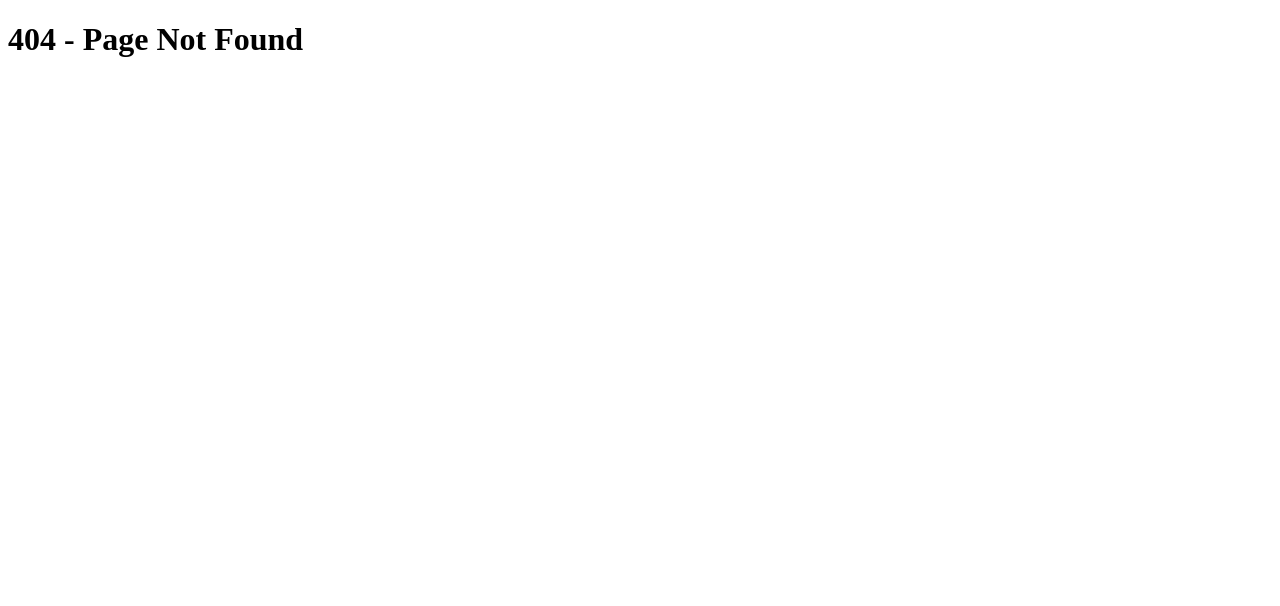
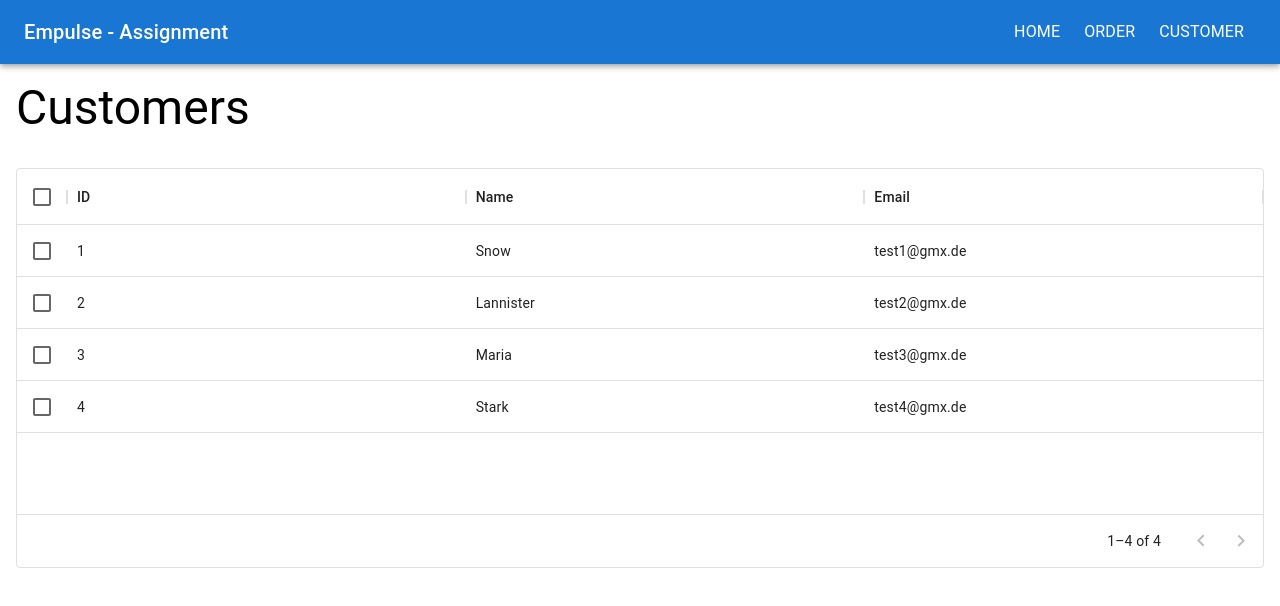
Before and after one commit to robyhartonodev/assignment, a Next.js app in the folder src/main/ui/: page /customers in a window 1280 px wide. Before the commit this address had no page. Shown: the top 606 px of the page. Built offline with nearby package versions, Linux system fonts and the light colour scheme.

Commit message:
Implemented Initial UI using Material UI libraries

```diff
--- a/src/main/ui/package.json
+++ b/src/main/ui/package.json
@@ -11,6 +11,11 @@
     "export": "next export -o ../resources/static"
   },
   "dependencies": {
+    "@emotion/react": "^11.10.5",
+    "@emotion/styled": "^11.10.5",
+    "@mui/icons-material": "^5.11.0",
+    "@mui/material": "^5.11.7",
+    "@mui/x-data-grid": "^5.17.22",
     "@next/font": "13.1.6",
     "eslint": "8.33.0",
     "eslint-config-next": "13.1.6",
--- a/src/main/ui/src/components/layout.js
+++ b/src/main/ui/src/components/layout.js
@@ -1,5 +1,3 @@
-import {useEffect} from "react";
-import {useRouter} from 'next/router'
 import Navbar from "@/components/navbar";
 import Head from "next/head";
 
@@ -7,13 +5,13 @@ export default function Layout({children}) {
     return (
         <>
             <Head>
-                <title>Create Next App</title>
+                <title>Empulse - Assignment</title>
                 <meta name="description" content="Generated by create next app"/>
                 <meta name="viewport" content="width=device-width, initial-scale=1"/>
                 <link rel="icon" href="/favicon.ico"/>
             </Head>
             <Navbar></Navbar>
-            <main>
+            <main style={{padding: "16px"}}>
                 {children}
             </main>
         </>
--- a/src/main/ui/src/components/navbar.js
+++ b/src/main/ui/src/components/navbar.js
@@ -1,17 +1,48 @@
+import {AppBar, Box, Grid, Toolbar, Typography} from "@mui/material";
 import Link from "next/link";
 
 export default function Navbar() {
+    const navItems = [
+        {title: "Home", link: '/'},
+        {title: "Order", link: '/orders'},
+        {title: "Customer", link: '/customers'}
+    ]
+
     return (
-        <>
-            <div>Navbar</div>
-            <ul>
-                <li>
-                    <Link href="/">Home</Link>
-                </li>
-                <li>
-                    <Link href="/orders">Orders</Link>
-                </li>
-            </ul>
-        </>
+        <Box sx={{flexGrow: 1}}>
+            <AppBar position="static" component="div">
+                <Toolbar>
+                    <Grid container spacing={2} alignItems="center">
+                        <Grid item xs={12} md={4}>
+                            <Typography variant="h6" color="inherit" component="div">
+                                Empulse - Assignment
+                            </Typography>
+                        </Grid>
+                        <Grid item xs={12} md={8}>
+                            <Box sx={{flexGrow: 1, display: {xs: 'flex'}}} justifyContent={{md: "flex-end", sm: "flex-start"}}>
+                                {
+                                    navItems.map((item) => (
+                                        <Typography color="inherit" key={item.title}>
+                                            <Link href={item.link}
+                                                  style={{
+                                                      textDecoration: 'none',
+                                                      color: '#fff',
+                                                      padding: '4px',
+                                                      margin: '8px',
+                                                      textTransform: 'uppercase',
+                                                      fontFamily: 'inherit'
+                                                  }}
+                                            >
+                                                {item.title}
+                                            </Link>
+                                        </Typography>
+                                    ))
+                                }
+                            </Box>
+                        </Grid>
+                    </Grid>
+                </Toolbar>
+            </AppBar>
+        </Box>
     )
 }
--- a/src/main/ui/src/pages/404.js
+++ b/src/main/ui/src/pages/404.js
@@ -1,3 +1,8 @@
+import Layout from "@/components/layout";
+
 export default function Custom404() {
-    return <h1>404 - Page Not Found</h1>
+    return (
+        <Layout>
+            <h1>404 - Page Not Found</h1>
+        </Layout>)
 }
--- a/src/main/ui/src/pages/_app.js
+++ b/src/main/ui/src/pages/_app.js
@@ -1,3 +1,5 @@
+import "../styles/globals.css"
+
 export default function App({ Component, pageProps }) {
   return <Component {...pageProps} />
 }
--- /dev/null
+++ b/src/main/ui/src/pages/customers/index.js
@@ -0,0 +1,39 @@
+import Layout from "@/components/layout";
+import { DataGrid } from '@mui/x-data-grid';
+import {Typography} from "@mui/material";
+
+const columns = [
+    { field: 'id', headerName: 'ID', flex: 1 },
+    { field: 'name', headerName: 'Name', flex: 1  },
+    { field: 'email', headerName: 'Email', flex: 1  },
+];
+
+const rows = [
+    { id: 1, name: 'Snow', email: "test1@gmx.de" },
+    { id: 2, name: 'Lannister', email: "test2@gmx.de" },
+    { id: 3, name: 'Maria', email: "test3@gmx.de" },
+    { id: 4, name: 'Stark', email: "test4@gmx.de" },
+];
+
+const CustomerIndex = () => {
+
+    return (
+        <Layout>
+            <Typography variant="h3" marginBottom={4}>
+                Customers
+            </Typography>
+
+            <div style={{ height: 400, width: '100%' }}>
+                <DataGrid
+                    rows={rows}
+                    columns={columns}
+                    pageSize={5}
+                    rowsPerPageOptions={[5]}
+                    checkboxSelection
+                />
+            </div>
+        </Layout>
+    )
+}
+
+export default CustomerIndex
--- a/src/main/ui/src/styles/globals.css
+++ b/src/main/ui/src/styles/globals.css
@@ -1,107 +1,5 @@
-:root {
-  --max-width: 1100px;
-  --border-radius: 12px;
-  --font-mono: ui-monospace, Menlo, Monaco, 'Cascadia Mono', 'Segoe UI Mono',
-    'Roboto Mono', 'Oxygen Mono', 'Ubuntu Monospace', 'Source Code Pro',
-    'Fira Mono', 'Droid Sans Mono', 'Courier New', monospace;
-
-  --foreground-rgb: 0, 0, 0;
-  --background-start-rgb: 214, 219, 220;
-  --background-end-rgb: 255, 255, 255;
-
-  --primary-glow: conic-gradient(
-    from 180deg at 50% 50%,
-    #16abff33 0deg,
-    #0885ff33 55deg,
-    #54d6ff33 120deg,
-    #0071ff33 160deg,
-    transparent 360deg
-  );
-  --secondary-glow: radial-gradient(
-    rgba(255, 255, 255, 1),
-    rgba(255, 255, 255, 0)
-  );
-
-  --tile-start-rgb: 239, 245, 249;
-  --tile-end-rgb: 228, 232, 233;
-  --tile-border: conic-gradient(
-    #00000080,
-    #00000040,
-    #00000030,
-    #00000020,
-    #00000010,
-    #00000010,
-    #00000080
-  );
-
-  --callout-rgb: 238, 240, 241;
-  --callout-border-rgb: 172, 175, 176;
-  --card-rgb: 180, 185, 188;
-  --card-border-rgb: 131, 134, 135;
-}
-
-@media (prefers-color-scheme: dark) {
-  :root {
-    --foreground-rgb: 255, 255, 255;
-    --background-start-rgb: 0, 0, 0;
-    --background-end-rgb: 0, 0, 0;
-
-    --primary-glow: radial-gradient(rgba(1, 65, 255, 0.4), rgba(1, 65, 255, 0));
-    --secondary-glow: linear-gradient(
-      to bottom right,
-      rgba(1, 65, 255, 0),
-      rgba(1, 65, 255, 0),
-      rgba(1, 65, 255, 0.3)
-    );
-
-    --tile-start-rgb: 2, 13, 46;
-    --tile-end-rgb: 2, 5, 19;
-    --tile-border: conic-gradient(
-      #ffffff80,
-      #ffffff40,
-      #ffffff30,
-      #ffffff20,
-      #ffffff10,
-      #ffffff10,
-      #ffffff80
-    );
-
-    --callout-rgb: 20, 20, 20;
-    --callout-border-rgb: 108, 108, 108;
-    --card-rgb: 100, 100, 100;
-    --card-border-rgb: 200, 200, 200;
-  }
-}
-
-* {
-  box-sizing: border-box;
+html,
+body {
   padding: 0;
   margin: 0;
 }
-
-html,
-body {
-  max-width: 100vw;
-  overflow-x: hidden;
-}
-
-body {
-  color: rgb(var(--foreground-rgb));
-  background: linear-gradient(
-      to bottom,
-      transparent,
-      rgb(var(--background-end-rgb))
-    )
-    rgb(var(--background-start-rgb));
-}
-
-a {
-  color: inherit;
-  text-decoration: none;
-}
-
-@media (prefers-color-scheme: dark) {
-  html {
-    color-scheme: dark;
-  }
-}
```
Also changed, not shown: src/main/ui/src/components/forms/customerForm.js (added), src/main/ui/src/components/forms/orderForm.js (added), 1 other file (tests, documents, lock files or other folders).
